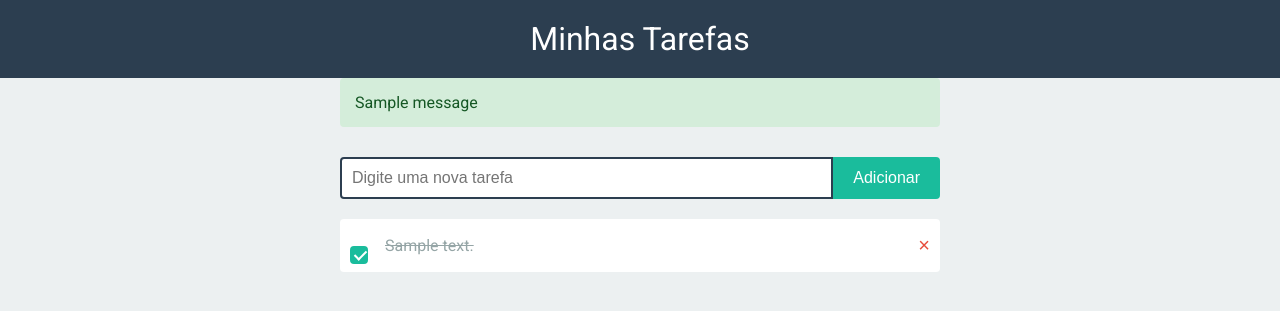
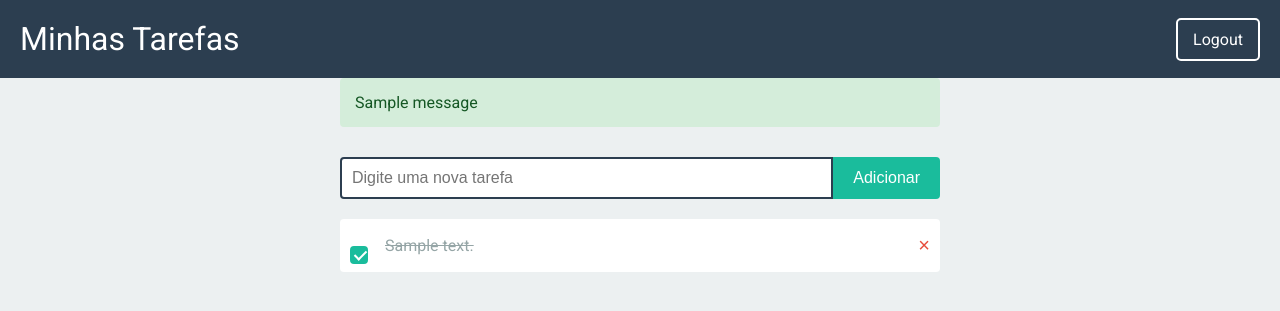
Before and after one commit to DodoJota/todo, a Flask app: template templates/index.html in a window 1280 px wide. Shown: the top 311 px of the page. Run offline with Flask 3, Linux system fonts and the light colour scheme; the template is opened without the code that fills it: values that come from a table or form of the project are taken from there, others are empty; tables that the repository leaves empty hold one stand-in row (values such as "Sample post"); one stand-in notice (Sample message) is shown.

Commit message:
Implementação de login e logout

```diff
--- a/app.py
+++ b/app.py
@@ -1,5 +1,7 @@
 from flask import Flask, render_template, flash, redirect, url_for, request, jsonify
 from flask_sqlalchemy import SQLAlchemy
+from flask_login import LoginManager, login_user, login_required, logout_user, current_user, UserMixin
+from werkzeug.security import check_password_hash
 
 app = Flask(__name__)
 app.config['SQLALCHEMY_DATABASE_URI'] = 'sqlite:///todo.db'
@@ -8,15 +10,29 @@ app.config['SECRET_KEY'] = 'password'
 
 db = SQLAlchemy(app)
 
+login_manager = LoginManager()
+login_manager.init_app(app)
+login_manager.login_view = 'login'
+
+@login_manager.user_loader
+def load_user(user_id):
+    return User.query.get(int(user_id))
+
 class Todo(db.Model):
     id = db.Column(db.Integer, primary_key=True)
     content = db.Column(db.String(200), nullable=False)
     completed = db.Column(db.Boolean, default=False)
 
+class User(db.Model, UserMixin):
+    id = db.Column(db.Integer, primary_key=True)
+    username = db.Column(db.String(100), unique=True, nullable=False)
+    password = db.Column(db.String(200), nullable=False)
+
 with app.app_context():
     db.create_all()
 
 @app.route('/')
+@login_required
 def index():
     todos = Todo.query.all()
     return render_template('index.html', todos=todos)
@@ -59,5 +75,28 @@ def delete(id):
     except:
         return jsonify({'status': 'error', 'message': 'Erro ao excluir tarefa.', 'category': 'error'}), 500
 
+@app.route('/login', methods=['GET', 'POST'])
+def login():
+    if request.method == 'POST':
+        username = request.form['username']
+        password = request.form['password']
+        user = User.query.filter_by(username=username).first()
+
+        if user and check_password_hash(user.password, password):
+            login_user(user)
+            #flash('Login successful!', 'success')
+            return redirect(url_for('index'))
+        else:
+            flash('Invalid username or password', 'error')
+
+    return render_template('login.html')
+
+@app.route('/logout')
+@login_required
+def logout():
+    logout_user()
+    flash('You have been logged out.', 'info')
+    return redirect(url_for('login'))
+
 if __name__ == '__main__':
     app.run(debug=True)
--- a/static/styles.css
+++ b/static/styles.css
@@ -23,10 +23,37 @@ body {
 }
 
 header {
-    background-color: var(--primary-color);
+    background-color: #2C3E50;
     color: #fff;
-    padding: 20px 0;
-    text-align: center;
+    padding: 20px;
+    display: flex;
+    justify-content: space-between;
+    align-items: center;
+}
+
+nav ul {
+    list-style: none;
+    margin: 0;
+    padding: 0;
+}
+
+nav ul li {
+    display: inline;
+}
+
+.logout-button {
+    color: #fff;
+    background-color: transparent;
+    padding: 10px 15px;
+    text-decoration: none;
+    border: 2px solid #fff;
+    border-radius: 5px;
+    transition: background-color 0.3s, color 0.3s;
+}
+
+.logout-button:hover {
+    background-color: #fff;
+    color: #2C3E50;
 }
 
 h1 {
--- a/templates/index.html
+++ b/templates/index.html
@@ -12,6 +12,11 @@
     <!-- Cabeçalho -->
     <header>
         <h1>Minhas Tarefas</h1>
+        <nav>
+            <ul>
+                <li><a href="{{ url_for('logout') }}" class="logout-button">Logout</a></li>
+            </ul>
+        </nav>
     </header>
 
     <!-- Mensagens flash -->
```
Also changed, not shown: templates/login.html (added, +28 -0 lines), 1 other file.
